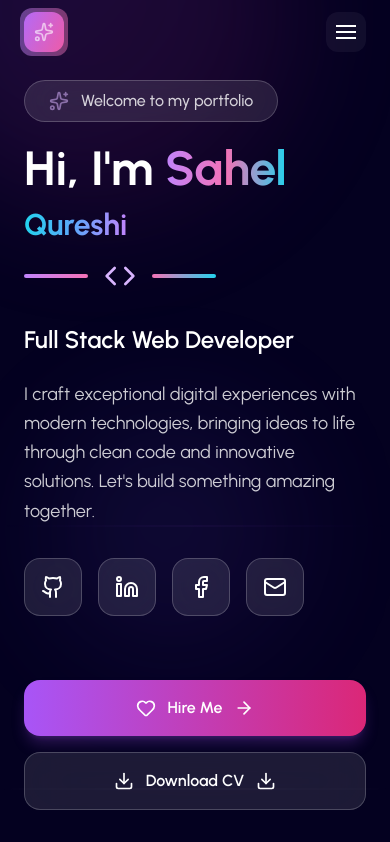
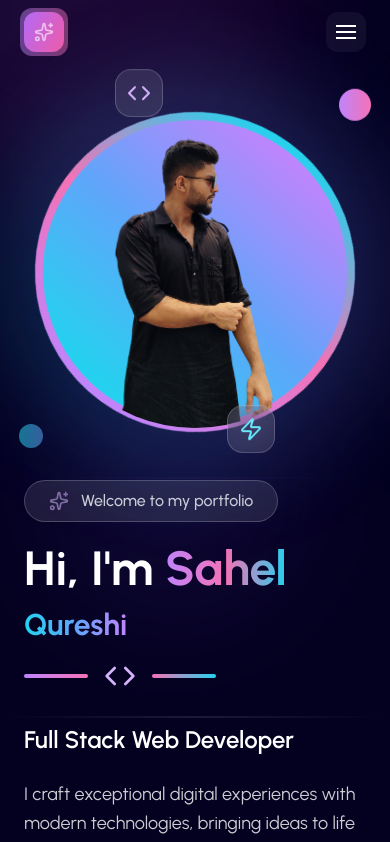
Before and after one commit to SahelQureshi/SahelPortfolio, a Next.js app: page / in a window 390 px wide. Shown: the top 842 px of the page. Built offline with nearby package versions, Linux system fonts and the light colour scheme.

Commit message:
banner modified

```diff
--- a/components/Banner/Banner.js
+++ b/components/Banner/Banner.js
@@ -149,7 +149,7 @@ const Banner = () => {
     <section
       ref={sectionRef}
       id="banner"
-      className="relative min-h-screen flex items-center justify-center  pt-[5rem] lg:pb-[0rem] pb-[5rem]"
+      className="relative min-h-screen flex items-center justify-center  pt-[5rem] lg:pb-[0rem] pb-[2rem]"
     >
       {/* Enhanced background with multiple layers */}
       <div className="absolute inset-0 -z-10">
@@ -168,8 +168,9 @@ const Banner = () => {
       <div className="container mx-auto px-6 relative z-10">
         <div className="grid grid-cols-1 lg:grid-cols-12 gap-12 lg:gap-16 min-h-screen items-center">
 
+
           {/* Left Content */}
-          <div ref={textRef} className="lg:col-span-7 space-y-8">
+          <div ref={textRef} className="lg:col-span-7 space-y-8 lg:order-1 order-2">
             {/* Greeting */}
             <div className="space-y-4">
               <div className="inline-flex items-center gap-3 rounded-full border border-white/20 bg-white/10 px-6 py-2 backdrop-blur-xl">
@@ -269,7 +270,7 @@ const Banner = () => {
           </div>
 
           {/* Right Content - Profile Image */}
-          <div className="lg:col-span-5 flex justify-center items-start pt-[8rem] h-full">
+          <div className="lg:col-span-5 flex justify-center items-start lg:pt-[8rem] pt-[2rem] h-full lg:order-2 order-1">
           <div ref={imageRef} className="relative">
               {/* Animated background rings */}
               <div className="absolute inset-0 rounded-full bg-gradient-to-r from-purple-500/20 to-pink-500/20 blur-3xl animate-pulse scale-110" />
--- a/components/Header/Navbar.js
+++ b/components/Header/Navbar.js
@@ -277,7 +277,7 @@ const Navbar = () => {
       {/* Mobile Sidebar Menu */}
       <div
         ref={mobileMenuRef}
-        className={`fixed top-0 left-0 h-full w-80 bg-gray-900/95 backdrop-blur-xl border-r border-white/10 z-50 lg:hidden transform -translate-x-full`}
+        className={`fixed top-0 left-0 h-full w-80 bg-gray-900/60 backdrop-blur-xl border-r border-white/10 z-50 lg:hidden transform -translate-x-full`}
       >
         <div className="h-full flex flex-col">
           {/* Header */}
```
